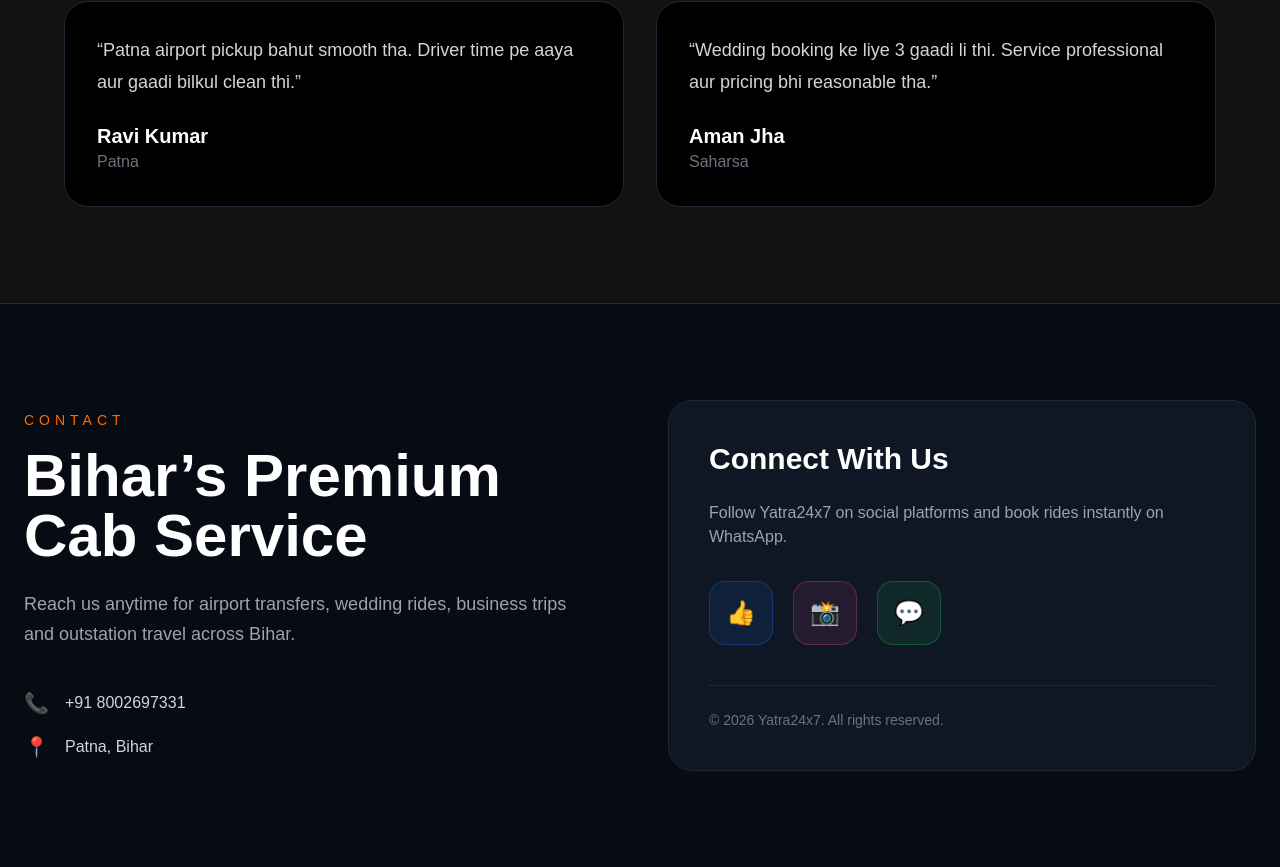
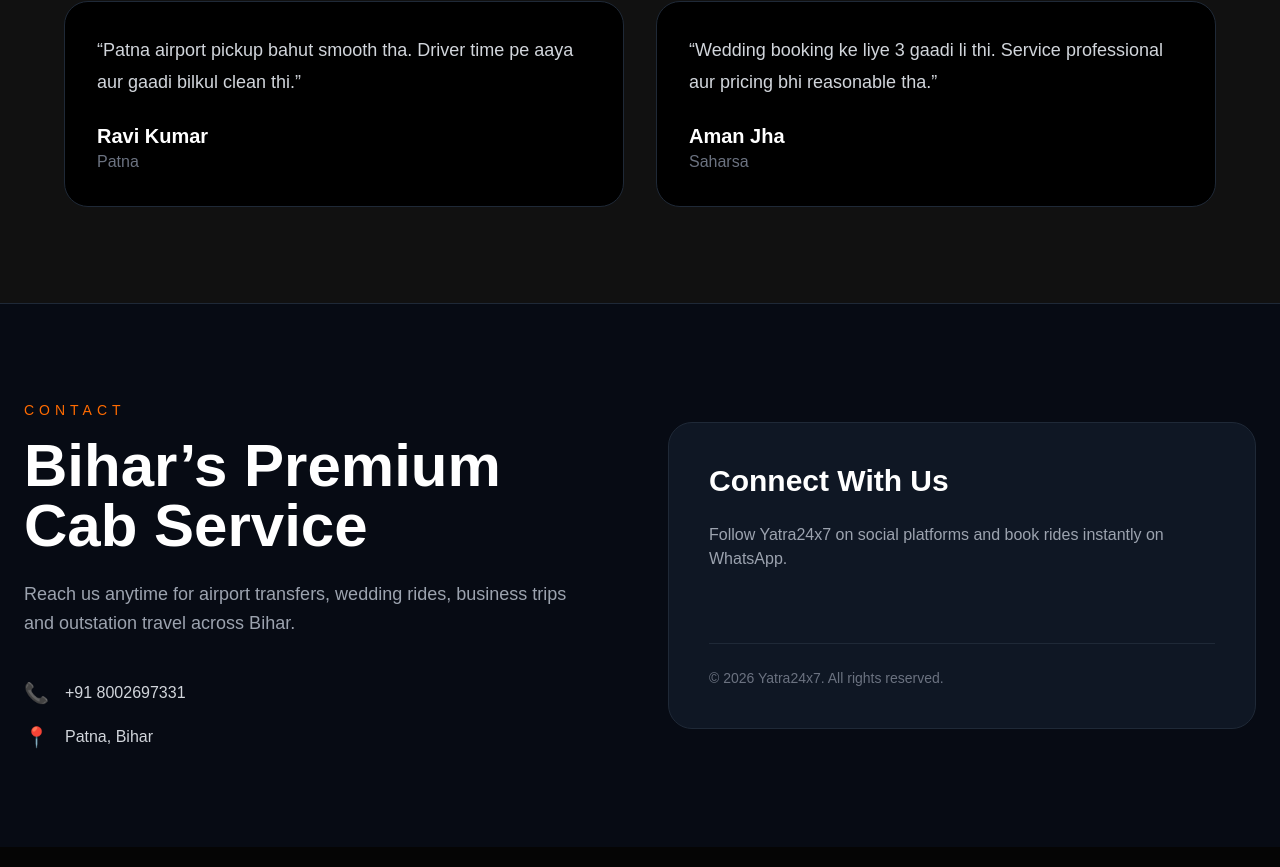
Before and after one commit to divyadakshstory/Yatra24-7, a Next.js app: page / in a window 1280 px wide. Shown: the part 2456-3323 px from the top of the page. Built offline with nearby package versions, Linux system fonts and the light colour scheme.

Commit message:
Update page.js

```diff
--- a/app/page.js
+++ b/app/page.js
@@ -375,31 +375,33 @@ export default function Home() {
       <p className="text-gray-400 mb-8">
         Follow Yatra24x7 on social platforms and book rides instantly on WhatsApp.
       </p>
+<div className="flex gap-6 mt-8">
 
-      <div className="flex gap-5">
-
+  {/* FACEBOOK */}
   <a
     href="https://www.facebook.com/profile.php?id=61589987597600"
     target="_blank"
-          className="w-16 h-16 rounded-2xl bg-[#1877F2]/10 border border-[#1877F2]/30 flex items-center justify-center text-2xl hover:scale-110 transition-all"
+    className="text-white text-4xl hover:text-[#1877F2] transition-all duration-300"
   >
-          👍
+    <i className="fab fa-facebook"></i>
   </a>
 
+  {/* INSTAGRAM */}
   <a
     href="https://www.instagram.com/yatra24.7?igsh=amRkY2IweXFiY3g3"
     target="_blank"
-          className="w-16 h-16 rounded-2xl bg-pink-500/10 border border-pink-500/30 flex items-center justify-center text-2xl hover:scale-110 transition-all"
+    className="text-white text-4xl hover:text-pink-500 transition-all duration-300"
   >
-          📸
+    <i className="fab fa-instagram"></i>
   </a>
 
+  {/* WHATSAPP */}
   <a
     href="https://wa.me/918002697331"
     target="_blank"
-          className="w-16 h-16 rounded-2xl bg-green-500/10 border border-green-500/30 flex items-center justify-center text-2xl hover:scale-110 transition-all"
+    className="text-white text-4xl hover:text-[#25D366] transition-all duration-300"
   >
-          💬
+    <i className="fab fa-whatsapp"></i>
   </a>
 
 </div>
```
Lines whose indentation alone changed are shown as unchanged.
